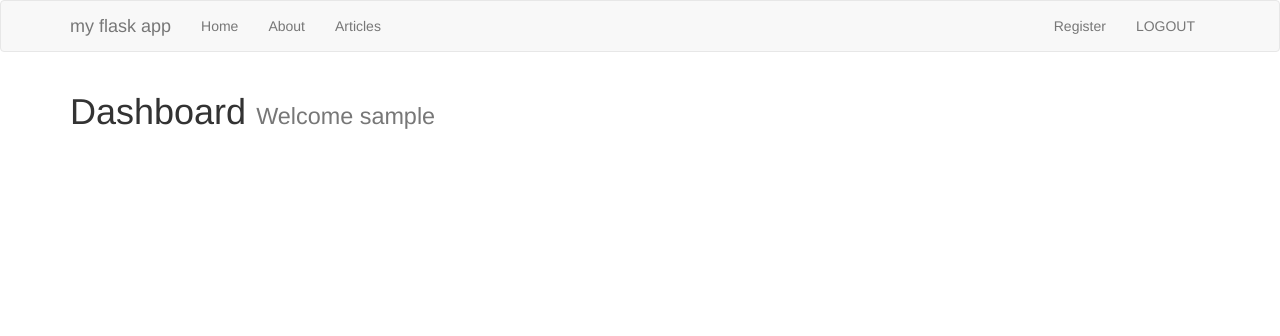
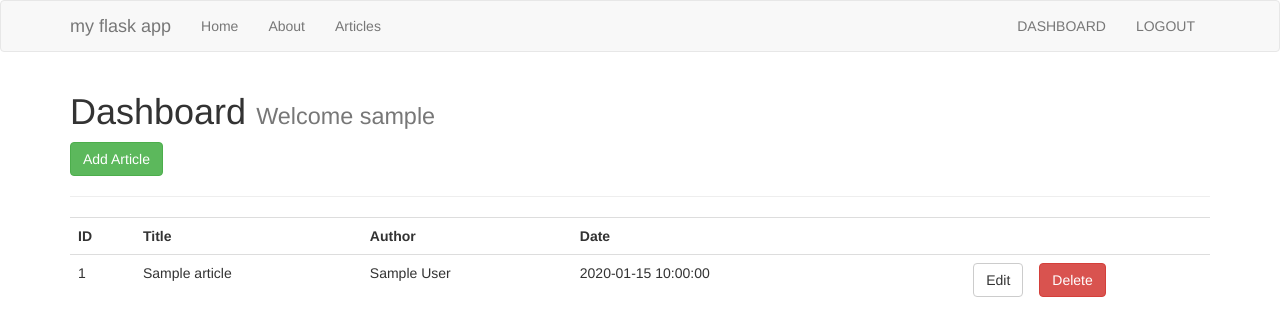
Before and after one commit to rial99/ubiquitous-eureka, a Flask app: page /dashboard in a window 1280 px wide. Shown: the top 336 px of the page. Run offline with Flask 2, Linux system fonts and the light colour scheme; the visitor is signed in with stand-in values (Sample User, id 1); tables that the repository leaves empty or names only in its code hold one stand-in row (values such as "Sample post"); some libraries are stand-ins or nearby versions.

Commit message:
dashboard added ,document editor added

```diff
--- a/app.py
+++ b/app.py
@@ -1,5 +1,5 @@
 from flask import Flask, render_template, flash, redirect, url_for, session, logging, request
-from data import Articles
+# from data import Articles
 from flask_mysqldb import MySQL
 from wtforms import Form, StringField, TextAreaField, PasswordField, validators
 from passlib.hash import sha256_crypt
@@ -15,7 +15,7 @@ app.config['MYSQL_CURSORCLASS'] = 'DictCursor'
 #init MySQL
 mysql = MySQL(app)
 
-Articles = Articles()
+# Articles = Articles()
 
 @app.route('/')
 def index():
@@ -27,11 +27,34 @@ def about():
 
 @app.route('/articles')
 def articles():
-    return render_template('articles.html', articles=Articles)
+    #create cursor
+    cur = mysql.connection.cursor()
+
+    #get articles
+    result = cur.execute("SELECT * FROM articles")
+
+    articles = cur.fetchall()
+
+    if result > 0:
+        return render_template('articles.html',articles=articles)
+    else:
+        msg = 'NO ARTICLES FOUND'
+        return render_template('articles.html',articles=articles)
+    #close connection
+    cur.close()
+
 
 @app.route('/article/<string:id>')
 def article(id):
-    return render_template('article.html', id=id)
+    #create cursor
+    cur = mysql.connection.cursor()
+
+    #get articles
+    result = cur.execute("SELECT * FROM articles WHERE id = %s",[id])
+
+    article = cur.fetchone()
+
+    return render_template('article.html', article=article)
 
 class RegisterForm(Form):
     name = StringField('Name', [validators.Length(min=1,max=50)])
@@ -117,6 +140,7 @@ def is_logged_in(f):
     return wrap
 
 @app.route('/logout')
+@is_logged_in
 def logout():
     session.clear()
     flash('you are now logged out ','success')
@@ -125,7 +149,53 @@ def logout():
 @app.route('/dashboard')
 @is_logged_in
 def dashboard():
-    return render_template('dashboard.html')
+    #create cursor
+    cur = mysql.connection.cursor()
+
+    #get articles
+    result = cur.execute("SELECT * FROM articles")
+
+    articles = cur.fetchall()
+
+    if result > 0:
+        return render_template('dashboard.html',articles=articles)
+    else:
+        msg = 'NO ARTICLES FOUND'
+        return render_template('dashboard.html',articles=articles)
+    #close connection
+    cur.close()
+
+#article form class
+class ArticleForm(Form):
+    title = StringField('Title', [validators.Length(min=1,max=200)])
+    body = TextAreaField('Body', [validators.Length(min=30)])
+
+#add article
+@app.route('/add_article',methods=['GET','POST'])
+@is_logged_in
+def add_article():
+    form = ArticleForm(request.form)
+    if request.method == 'POST' and form.validate():
+        title = form.title.data
+        body = form.body.data
+
+        #create cursor
+        cur = mysql.connection.cursor()
+        #execute
+        cur.execute("INSERT INTO articles(title, body, author) VALUES(%s, %s, %s)",(title, body, session['username']))
+
+        #commit to db
+        mysql.connection.commit()
+
+        #close connection
+        cur.close()
+
+        flash('Article Created','success')
+
+        return redirect(url_for('dashboard'))
+
+    return render_template('add_article.html', form=form)
+
 
 if __name__ == '__main__':
     app.secret_key = 'my secret key'
--- a/templates/dashboard.html
+++ b/templates/dashboard.html
@@ -1,10 +1,31 @@
 {% extends 'layout.html' %}
 
 {% block body %}
-  {% if session.logged_in %}
+
   <h1>Dashboard <small>Welcome {{ session.username }}</small></h1>
-  {% else %}
-  <h1>Dashboard <small>Welcome please login</small></h1>
 
-  {% endif %}
+  <a class="btn btn-success" href="/add_article">Add Article</a>
+  <hr>
+  <table class="table table-stripped">
+    <tr>
+      <th>ID</th>
+      <th>Title</th>
+      <th>Author</th>
+      <th>Date</th>
+      <th></th>
+      <th></th>
+    </tr>
+    {% for article in articles %}
+      <tr>
+        <td>{{article.id}}</td>
+        <td>{{article.title}}</td>
+        <td>{{article.author}}</td>
+        <td>{{article.create_date}}</td>
+        <td><a href="edit_article/{{article.id}}" class="btn btn-default pull-right">Edit</a></td>
+        <td><a href="#" class="btn btn-danger">Delete</a></td>
+    </tr>
+    {% endfor %}
+
+  </table>
+
 {% endblock %}
--- a/templates/includes/_navbar.html
+++ b/templates/includes/_navbar.html
@@ -17,10 +17,11 @@
          </ul>
 
          <ul class="nav navbar-nav navbar-right">
-           <li><a href="/register">Register</a></li>
            {% if session.logged_in %}
+           <li><a href="/dashboard">DASHBOARD</a></li>
            <li><a href="/logout">LOGOUT</a></li>
            {% else %}
+           <li><a href="/register">Register</a></li>
            <li><a href="/login">LOGIN</a></li>
            {% endif %}
          </ul>
--- a/templates/layout.html
+++ b/templates/layout.html
@@ -1,7 +1,7 @@
 <!DOCTYPE html>
 <html>
   <head>
-    <meta charset="utf-8">
+    <meta charset="UTF-8">
     <title>my fl;ask app</title>
     <!-- Latest compiled and minified CSS -->
     <link rel="stylesheet" href="https://maxcdn.bootstrapcdn.com/bootstrap/3.3.7/css/bootstrap.min.css" integrity="sha384-BVYiiSIFeK1dGmJRAkycuHAHRg32OmUcww7on3RYdg4Va+PmSTsz/K68vbdEjh4u" crossorigin="anonymous">
@@ -14,7 +14,12 @@
       {% block body %}{% endblock %}
     </div>
 
-  </body>
   <!-- Latest compiled and minified JavaScript -->
 <script src="https://maxcdn.bootstrapcdn.com/bootstrap/3.3.7/js/bootstrap.min.js" integrity="sha384-Tc5IQib027qvyjSMfHjOMaLkfuWVxZxUPnCJA7l2mCWNIpG9mGCD8wGNIcPD7Txa" crossorigin="anonymous"></script>
+<script src="//cdn.ckeditor.com/4.8.0/standard/ckeditor.js"></script>
+<script type="text/javascript">
+
+  CKEDITOR.replace('editor')
+    </script>
+  </body>
 </html>
```
Also changed, not shown: templates/add_article.html (added, +19 -0 lines), templates/article.html (+6 -1 lines).
